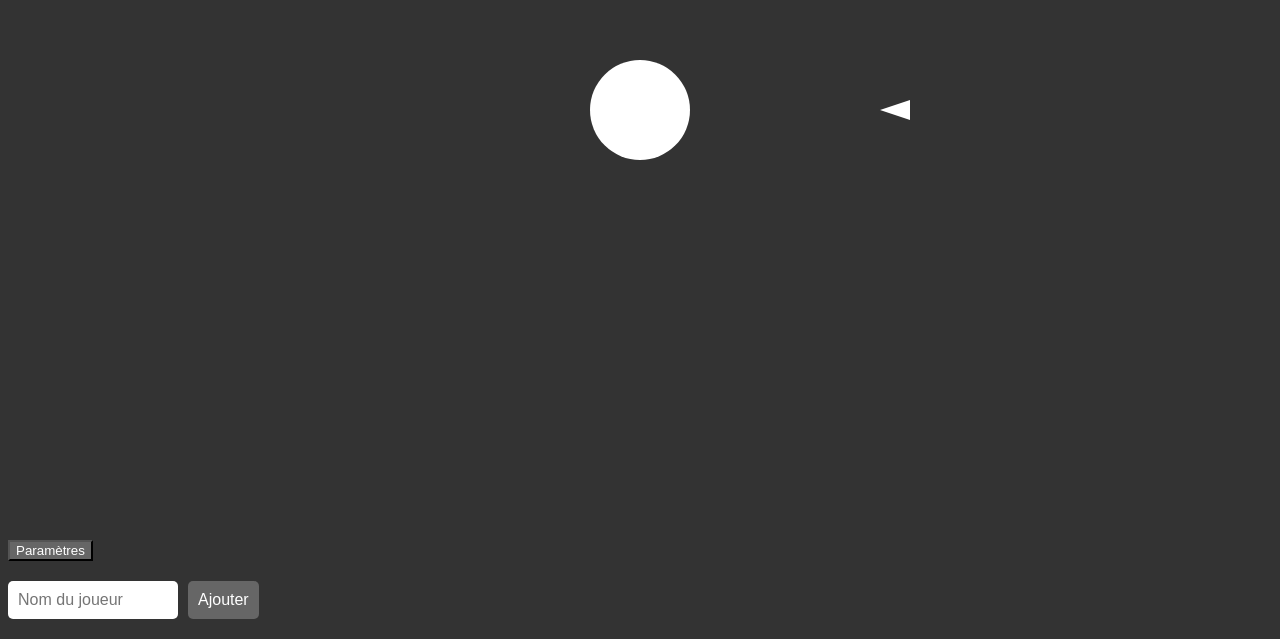
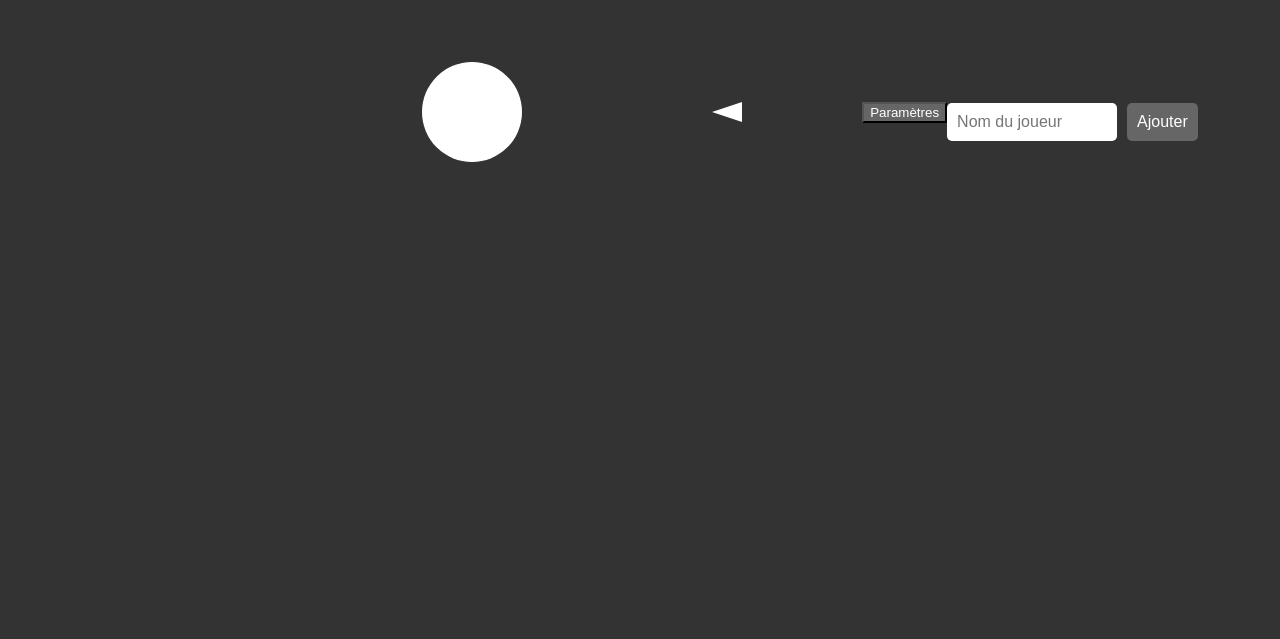
Before and after one commit to jemapellegrout/RouletteGage.com, a plain HTML site: page index.html in a window 1280 px wide. Shown: the part 288-927 px from the top of the page. After the commit the page ends 800 px from the top, so only its background shows below. Drawn offline with Linux system fonts and the light colour scheme.

Commit message:
Update RouletteGage.css
Modification de body pour que le canva soit bien fluide

```diff
--- a/RouletteGage.css
+++ b/RouletteGage.css
@@ -2,6 +2,11 @@ body {
     background-color: #333;
     color: #fff;
     font-family: Arial, sans-serif;
+    margin: 0;
+    display: flex;
+    justify-content: center;
+    align-items: center;
+    height: 100vh;
 }
 
 .header{
```
